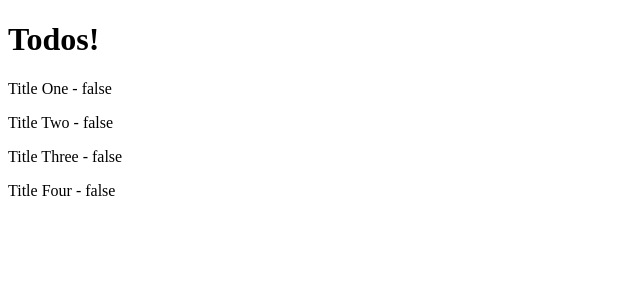
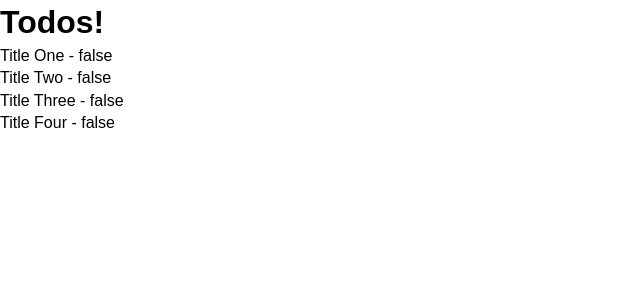
Before and after one commit to GabrielvonPlaten/Angular-Tutorial, an Angular app: page / in a window 1280 px wide. Shown: the top 300 px of the page, without its empty margins (0-640 px from the left). Built offline with nearby package versions, Linux system fonts and the light colour scheme.

Commit message:
Add global reset style

```diff
--- a/src/styles.sass
+++ b/src/styles.sass
@@ -1 +1,31 @@
-/* You can add global styles to this file, and also import other style files */
+*
+  box-sizing: border-box
+  margin: 0
+  padding: 0
+
+
+body
+  font-family: Arial, Helvetica, sans-serif
+  line-height: 1.4
+
+
+a
+  color: #333
+  text-decoration: none
+
+
+.container
+  padding: 0 1rem
+
+
+.btn
+  display: inline-block
+  border: none
+  background: #555
+  color: #fff
+  padding: 7px 20px
+  cursor: pointer
+
+
+.btn:hover
+  background: #666
```
